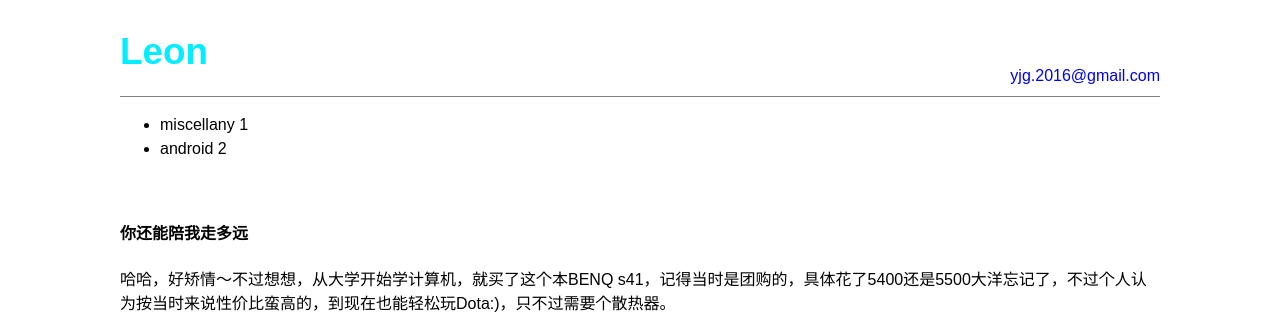
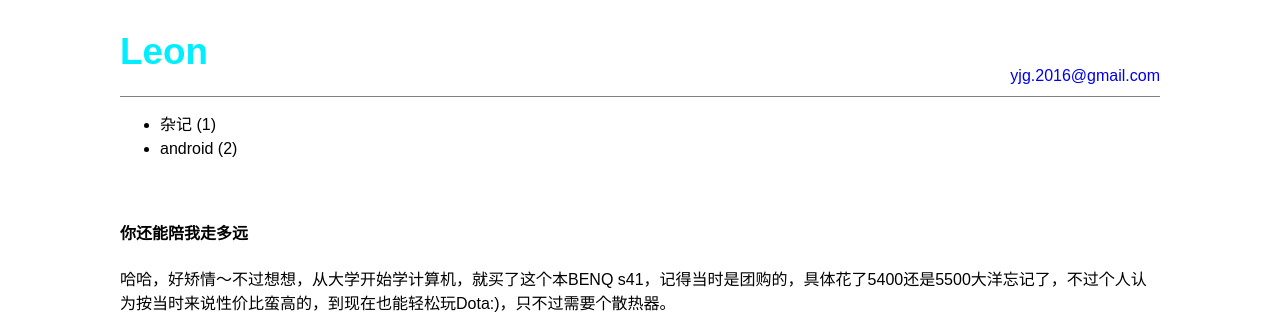
Before and after one commit to leongithub/blog, a Jekyll site: the page built from _posts/miscellany/2013-11-10-os.md, in a window 1280 px wide. Shown: the top 314 px of the page. Built offline with Jekyll 4.4.1, drawn with Linux system fonts in a browser that asks for light colours; comment, search, counter and statistics services are not loaded.

Commit message:
测试分类

```diff
--- a/_includes/category.html
+++ b/_includes/category.html
@@ -1,13 +1,23 @@
 <div class="category">
+<!--
+     site.categories -> {"miscellany"==>[],"android"==>[]}
+     category -> miscellany [post]多个博客
+-->
 <ul>
   {% for category in site.categories %}
   <li>
-    {{ category[0] }}
+    {% if category[0] == 'miscellany' %}
+      杂记
+    {% else %}
+      {{ category[0] }}
+    {% endif %}
+
+<!-- 计算集合size -->
     {% for post in category[1] %}
         {% capture length %}{{ forloop.length }}{% endcapture %}
     {% endfor %}
 
-    {{ length }}
+    ({{ length }})
   </li>
   {% endfor %}
 </ul>
```
